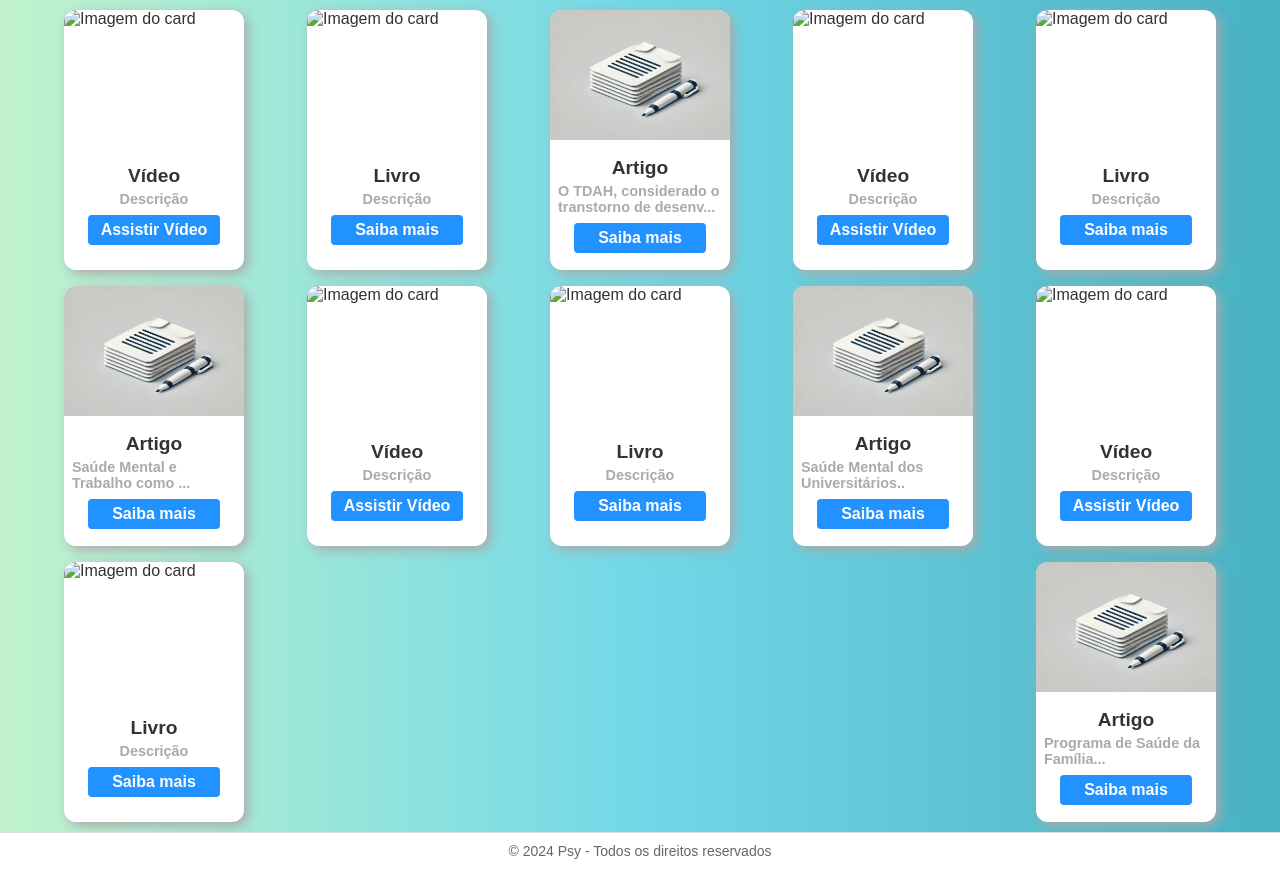
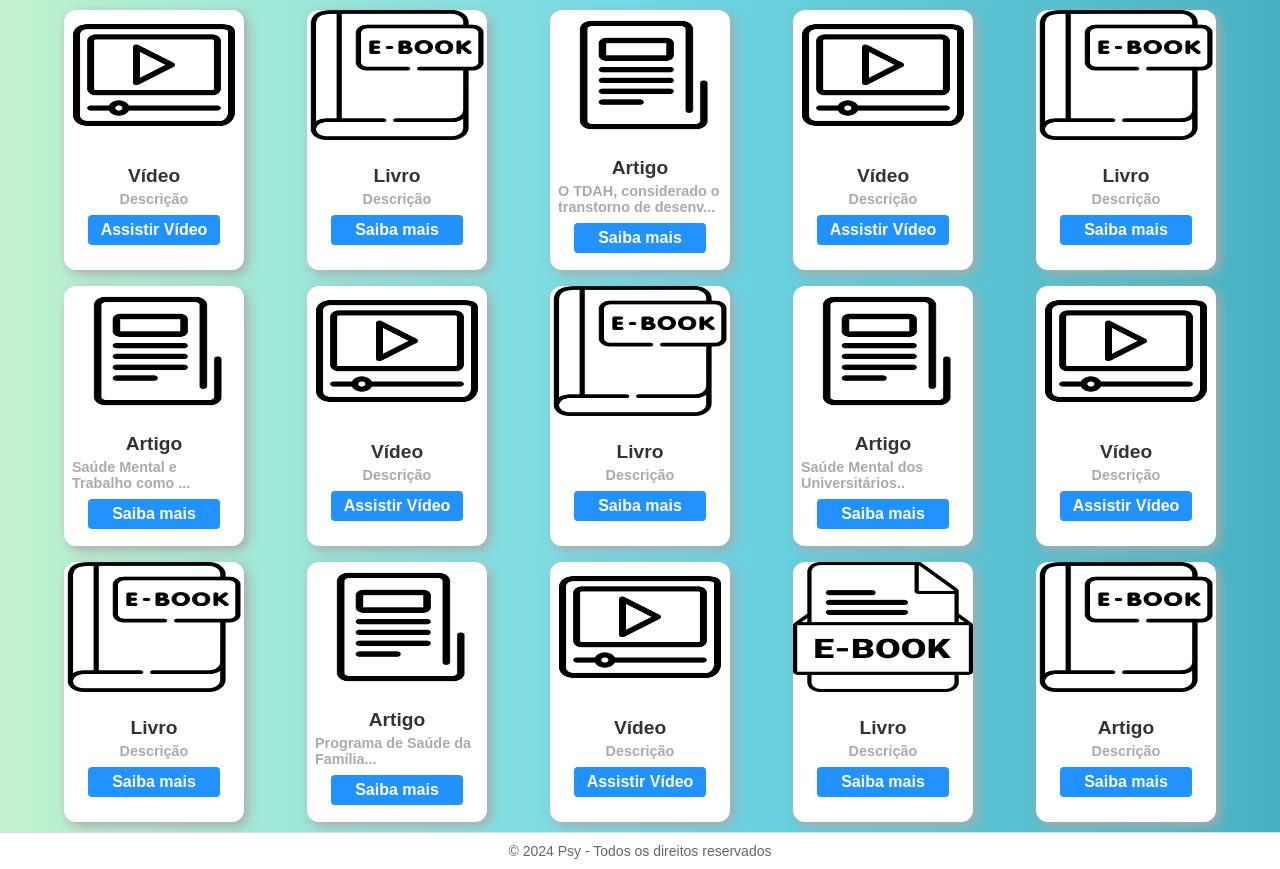
Before and after one commit to Joannegton/Psy-S, a PHP site: page /conteudos.html in a window 1280 px wide. Shown: the part 80-949 px from the top of the page. Run offline with PHP 8.4, Linux system fonts and the light colour scheme; some libraries are stand-ins or nearby versions.

Commit message:
Atualização nos links e imagens da página de conteúdos

```diff
--- a/frontend/conteudos.html
+++ b/frontend/conteudos.html
@@ -34,7 +34,7 @@
     </header>
     <div class="container">
         <div class="card">
-            <img src="https://via.placeholder.com/180x130" alt="Imagem do card">
+            <img src="img/video-player.png" alt="Imagem do card">
             <div>
                 <h1>Vídeo</h1>
                 <h2>Descrição</h2>
@@ -44,7 +44,7 @@
             </div>
         </div>
         <div class="card">
-            <img src="https://via.placeholder.com/180x130" alt="Imagem do card">
+            <img src="img/ebook.png" alt="Imagem do card">
             <div>
                 <h1>Livro</h1>
                 <h2>Descrição</h2>
@@ -53,15 +53,47 @@
             </div>
         </div>
         <div class="card">
-            <img src="./img/artigos.webp" alt="Imagem do card">
+            <img src="img/artigo.png" alt="Imagem do card">
             <div>
                 <h1>Artigo</h1>
                 <h2>O TDAH, considerado o transtorno de desenv...</h2>
                 <span></span>
-                <button onclick="window.location.href='https://www.scielo.br/j/pee/a/Q9xTPFgD3WgMH6w7yS8HRcb/?lang=pt'">Saiba mais</button>            </div>
+                <button
+                    onclick="window.location.href='https://www.scielo.br/j/pee/a/Q9xTPFgD3WgMH6w7yS8HRcb/?lang=pt'">Saiba
+                    mais</button>
+            </div>
         </div>
         <div class="card">
-            <img src="https://via.placeholder.com/180x130" alt="Imagem do card">
+            <img src="img/video-player.png" alt="Imagem do card">
+            <div>
+                <h1>Vídeo</h1>
+                <h2>Descrição</h2>
+                <span></span>
+                <button onclick="window.location.href='https://youtu.be/2gF3SFAdXMA?feature=shared'">Assistir
+                    Vídeo</button>
+            </div>
+        </div>
+        <div class="card">
+            <img src="img/ebook.png" alt="Imagem do card">
+            <div>
+                <h1>Livro</h1>
+                <h2>Descrição</h2>
+                <span></span>
+                <button>Saiba mais</button>
+            </div>
+        </div>
+        <div class="card">
+            <img src="img/artigo.png" alt="Imagem do card">
+            <div>
+                <h1>Artigo</h1>
+                <h2>Saúde Mental e Trabalho como ...</h2>
+                <span></span>
+                <button onclick="window.location.href='https://www.scielosp.org/pdf/csc/2005.v10n4/869-878/pt'">Saiba
+                    mais</button>
+            </div>
+        </div>
+        <div class="card">
+            <img src="img/video-player.png" alt="Imagem do card">
             <div>
                 <h1>Vídeo</h1>
                 <h2>Descrição</h2>
@@ -71,7 +103,7 @@
             </div>
         </div>
         <div class="card">
-            <img src="https://via.placeholder.com/180x130" alt="Imagem do card">
+            <img src="img/ebook.png" alt="Imagem do card">
             <div>
                 <h1>Livro</h1>
                 <h2>Descrição</h2>
@@ -80,16 +112,17 @@
             </div>
         </div>
         <div class="card">
-            <img src="./img/artigos.webp" alt="Imagem do card">
+            <img src="img/artigo.png" alt="Imagem do card">
             <div>
                 <h1>Artigo</h1>
-                <h2>Saúde Mental e Trabalho como ...</h2>
+                <h2>Saúde Mental dos Universitários..</h2>
                 <span></span>
-                <button onclick="window.location.href='https://www.scielosp.org/pdf/csc/2005.v10n4/869-878/pt'">Saiba mais</button>
+                <button onclick="window.location.href='https://scielo.br/j/rbem/a/kN9b4V5MJQtvygzTNBWsSZS/'">Saiba
+                    mais</button>
             </div>
         </div>
         <div class="card">
-            <img src="https://via.placeholder.com/180x130" alt="Imagem do card">
+            <img src="img/video-player.png" alt="Imagem do card">
             <div>
                 <h1>Vídeo</h1>
                 <h2>Descrição</h2>
@@ -99,7 +132,7 @@
             </div>
         </div>
         <div class="card">
-            <img src="https://via.placeholder.com/180x130" alt="Imagem do card">
+            <img src="img/ebook.png" alt="Imagem do card">
             <div>
                 <h1>Livro</h1>
                 <h2>Descrição</h2>
@@ -108,16 +141,16 @@
             </div>
         </div>
         <div class="card">
-            <img src="./img/artigos.webp" alt="Imagem do card">
+            <img src="img/artigo.png" alt="Imagem do card">
             <div>
                 <h1>Artigo</h1>
-                <h2>Saúde Mental dos Universitários..</h2>
+                <h2>Programa de Saúde da Família...</h2>
                 <span></span>
-                <button onclick="window.location.href='https://scielo.br/j/rbem/a/kN9b4V5MJQtvygzTNBWsSZS/'">Saiba mais</button>
+                <button>Saiba mais</button>
             </div>
         </div>
         <div class="card">
-            <img src="https://via.placeholder.com/180x130" alt="Imagem do card">
+            <img src="img/video-player.png" alt="Imagem do card">
             <div>
                 <h1>Vídeo</h1>
                 <h2>Descrição</h2>
@@ -127,7 +160,7 @@
             </div>
         </div>
         <div class="card">
-            <img src="https://via.placeholder.com/180x130" alt="Imagem do card">
+            <img src="img/e-book.png" alt="Imagem do card">
             <div>
                 <h1>Livro</h1>
                 <h2>Descrição</h2>
@@ -136,12 +169,14 @@
             </div>
         </div>
         <div class="card">
-            <img src="./img/artigos.webp" alt="Imagem do card">
+            <img src="img/ebook.png" alt="Imagem do card">
             <div>
                 <h1>Artigo</h1>
-                <h2>Programa de Saúde da Família...</h2>
+                <h2>Descrição</h2>
                 <span></span>
-                <button onclick="window.location.href='https://www.scielo.br/j/reben/a/wD58VsZgYb6Y3nCC4P4WbWN/?format=html'">Saiba mais</button>
+                <button
+                    onclick="window.location.href='https://www.scielo.br/j/reben/a/wD58VsZgYb6Y3nCC4P4WbWN/?format=html'">Saiba
+                    mais</button>
             </div>
         </div>
     </div>
```
Also changed, not shown: frontend/chat.css (+36 -3 lines), frontend/img/artigo.png (added), frontend/img/e-book.png (added), frontend/img/ebook.png (added), frontend/img/video-player.png (added).
